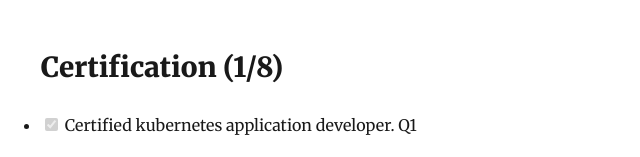
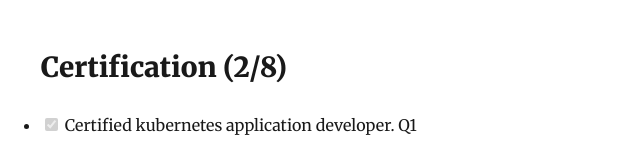
Before and after one commit to jojinkb/gatsby-blog, a Gatsby site: page /learning-goals/ in a window 1280 px wide. Shown: the part 3086-3243 px from the top of the page, 284-924 px from the left. Built offline with nearby package versions, Linux system fonts and the light colour scheme; Gatsby itself is replaced by a stand-in of ours; some packages are replaced by stand-ins of ours.

Commit message:
Update index.md

```diff
--- a/content/blog/learning-goals/index.md
+++ b/content/blog/learning-goals/index.md
@@ -67,7 +67,7 @@ The highest number of books I was able to track reading in a year is 20, I'm hop
 - [ ] Annihilation of Caste.
 - [ ] Thinking, Fast and Slow. (Have not been able to finish this one, inspite of it being an engaging read.)
 
-## Certification (1/8)
+## Certification (2/8)
 
 - [X] Certified kubernetes application developer. Q1
 - [ ] Certified kubernetes administrator. Q2
```
